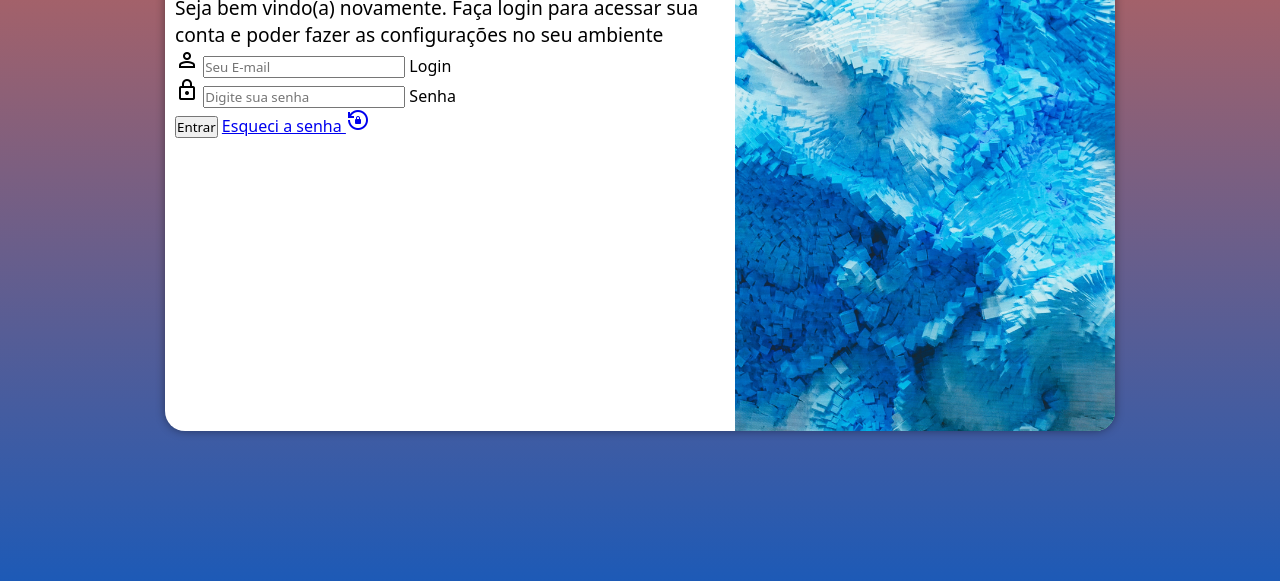
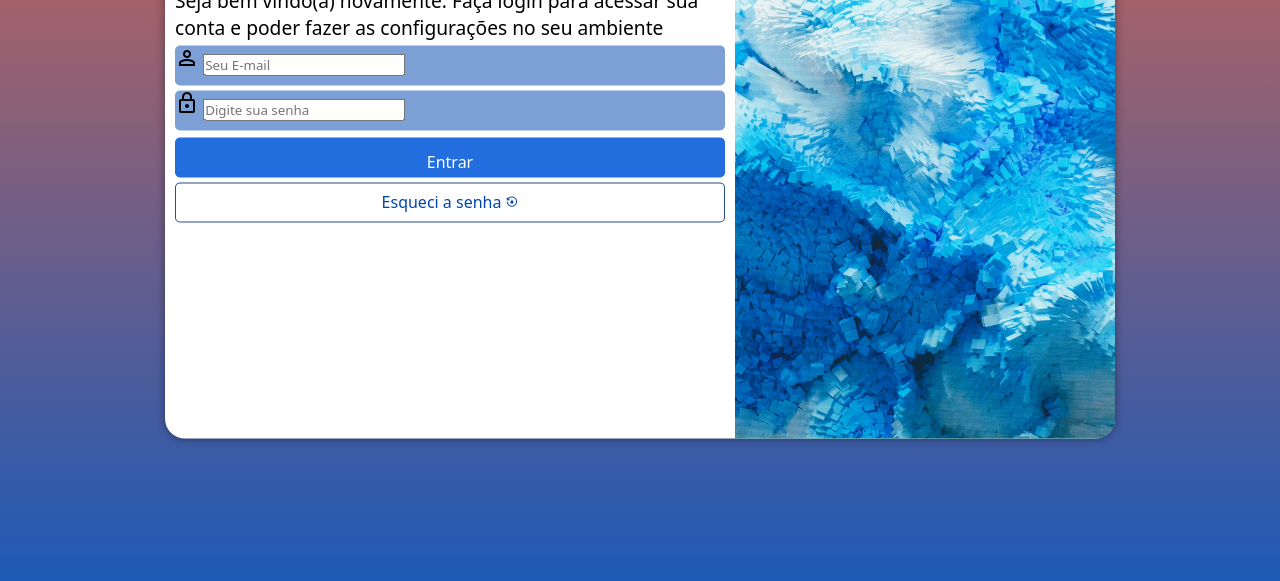
Before and after one commit to KauanMoretti/projeto-login, a plain HTML site: page index.html in a window 1280 px wide. Shown: the part 219-800 px from the top of the page. Drawn offline with nearby package versions, Linux system fonts and the light colour scheme.

Commit message:
Formatação do formulário

```diff
--- a/estilos/style.css
+++ b/estilos/style.css
@@ -32,8 +32,8 @@ section#login{
     transform: translate(-50%, -50%);
 
     background-color: white;
-    width: 250px;
-    height: 500px;
+    width: 260px;
+    height: 515px;
     border-radius: 20px;
     overflow: hidden;
     box-shadow: 0px 0px 10px rgba(0, 0, 0, 0.411);
@@ -63,3 +63,60 @@ div#formulario > h1{
 div#formulario > p {
     font-size: 0.8em;
 }
+
+form > div.campo {
+    background-color: #0045ad83;
+    display: block;
+    width: 100%;
+    height: 40px;
+    border-radius: 5px;
+    margin: 5px 0px;
+
+}
+
+div.campo > label {
+    display: none;
+}
+
+form > input[type=submit] {
+    display: block;
+    font-size: 1em;
+    width: 100%;
+    height: 40px;
+    padding-top: 7px;
+    margin-top: 7px;
+    background-color:#0057dadc ;
+    color: white;
+    border: none;
+    border-radius: 5px;
+    cursor: pointer;
+}
+
+form > input[type=submit]:hover{
+    background-color: #012f74da;
+}
+
+form > a.botao{
+    display: block;
+    text-align: center;
+    font-size: 1em;
+    width: 100%;
+    height: 40px;
+    padding-top:7px;
+    margin-top: 5px;
+    color: #0045ad;
+    background-color:white;
+    border:1px solid #012f74da;
+    border-radius: 5px;
+    text-decoration: none;
+}
+
+form > a.botao:hover{
+    background-color:#0045ad83;
+    color: white;
+}
+
+form > a.botao > span {
+    font-size: 0.8em;
+
+}
--- a/index.html
+++ b/index.html
@@ -33,9 +33,9 @@
                         <label for="isenha">Senha</label>
                     </div>
                     <input type="submit" value="Entrar">
-                    <a href="esqueci.html">Esqueci a senha <span class="material-symbols-outlined">
-                        lock_reset </span> </a>
-
+                    <a href="esqueci.html" class="botao">Esqueci a senha <span id="botao" class="material-symbols-outlined">
+                        lock_reset </span>
+                    </a>
                 </form>
             </div>
         </section>
```
